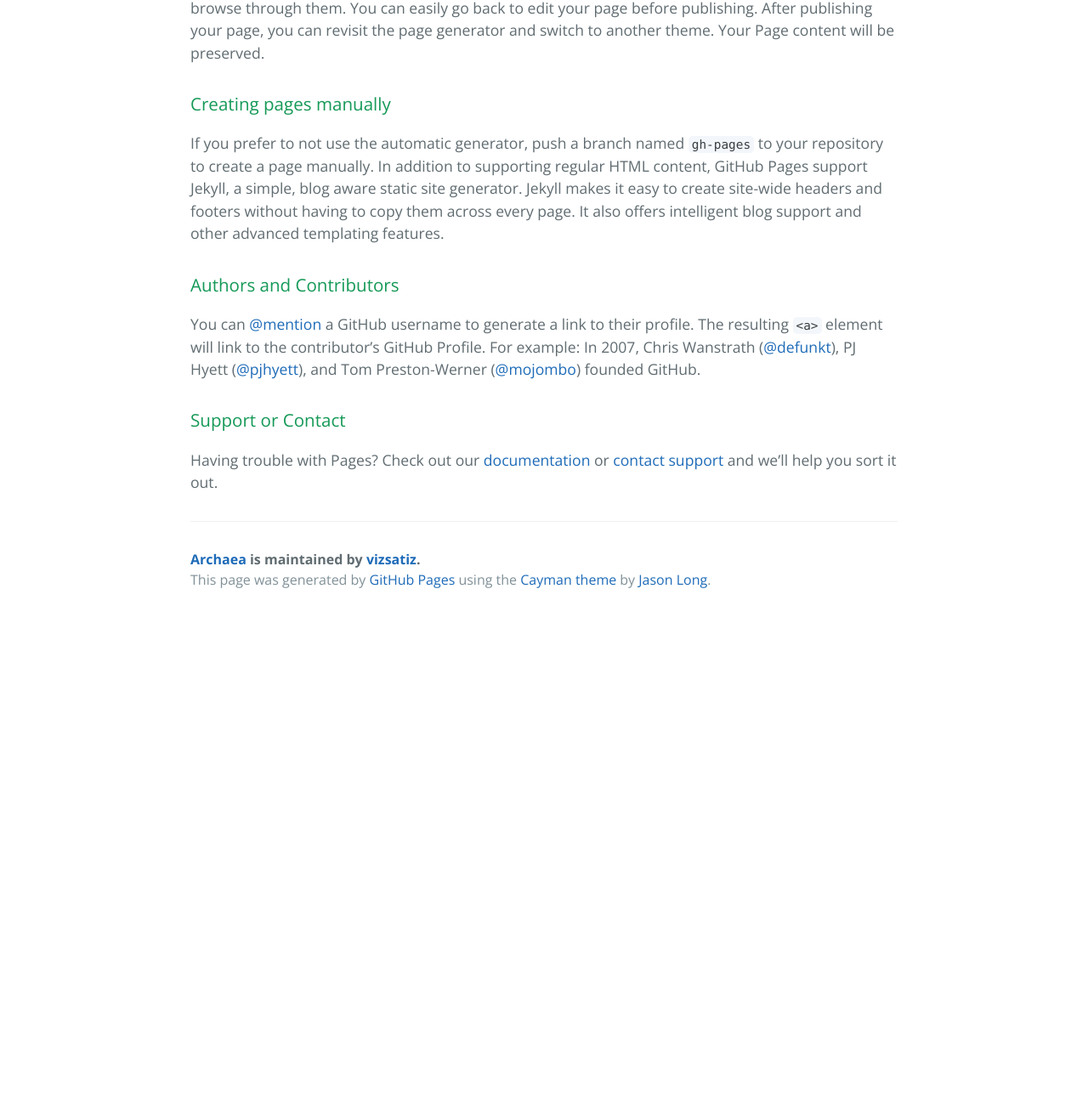
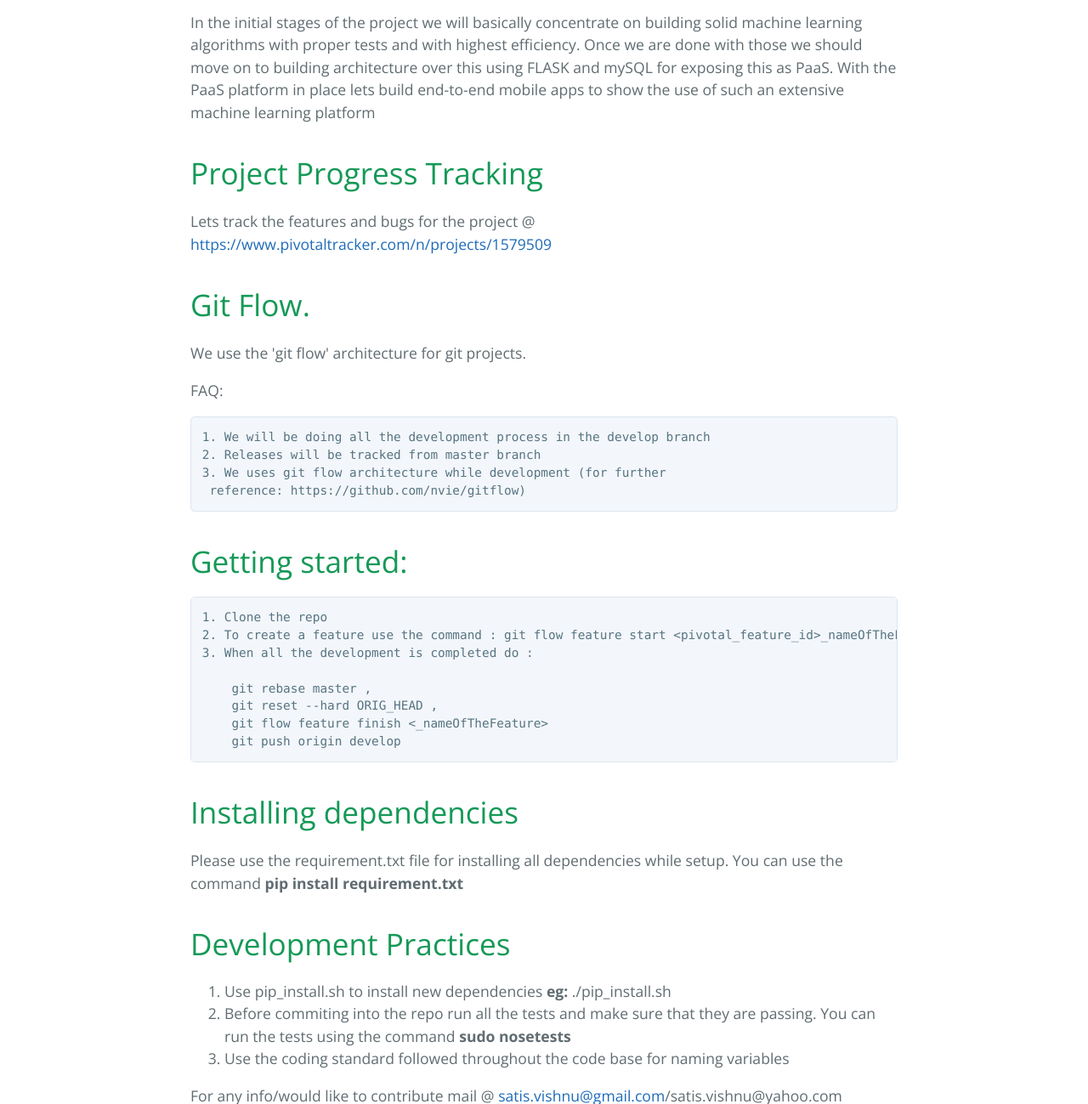
Before and after one commit to vizsatiz/Archaea, a plain HTML site: page index.html in a window 1280 px wide. Shown: the part 680-1979 px from the top of the page at 85% size. Before the commit the page ends 1406 px from the top, so only its background shows below. Drawn offline with nearby package versions, Linux system fonts and the light colour scheme.

```diff
--- a/index.html
+++ b/index.html
@@ -12,37 +12,76 @@
   <body>
     <section class="page-header">
       <h1 class="project-name">Archaea</h1>
-      <h2 class="project-tagline">This project data analysis through machine learning on cloud</h2>
+      <h2 class="project-tagline">Artificial Intellegence on Cloud</h2>
       <a href="https://github.com/vizsatiz/Archaea" class="btn">View on GitHub</a>
       <a href="https://github.com/vizsatiz/Archaea/zipball/master" class="btn">Download .zip</a>
       <a href="https://github.com/vizsatiz/Archaea/tarball/master" class="btn">Download .tar.gz</a>
     </section>
 
     <section class="main-content">
-      <h3>
-<a id="welcome-to-github-pages" class="anchor" href="#welcome-to-github-pages" aria-hidden="true"><span aria-hidden="true" class="octicon octicon-link"></span></a>Welcome to GitHub Pages.</h3>
+      <h1>
+<a id="archaea" class="anchor" href="#archaea" aria-hidden="true"><span aria-hidden="true" class="octicon octicon-link"></span></a>Archaea</h1>
 
-<p>This automatic page generator is the easiest way to create beautiful pages for all of your projects. Author your page content here <a href="https://guides.github.com/features/mastering-markdown/">using GitHub Flavored Markdown</a>, select a template crafted by a designer, and publish. After your page is generated, you can check out the new <code>gh-pages</code> branch locally. If you’re using GitHub Desktop, simply sync your repository and you’ll see the new branch.</p>
+<p>This project data analysis through machine learning on cloud. We basically are building a PaaS for Machine Learning.
+The idea is machine learning hosted as a service and any application developer to bring up API's to use them to train and build
+their own neural networks and other machine learning tools.We will be building mobile SDK's for the same at later point in this project</p>
 
-<h3>
-<a id="designer-templates" class="anchor" href="#designer-templates" aria-hidden="true"><span aria-hidden="true" class="octicon octicon-link"></span></a>Designer Templates</h3>
+<h1>
+<a id="project-vision" class="anchor" href="#project-vision" aria-hidden="true"><span aria-hidden="true" class="octicon octicon-link"></span></a>Project Vision</h1>
 
-<p>We’ve crafted some handsome templates for you to use. Go ahead and click 'Continue to layouts' to browse through them. You can easily go back to edit your page before publishing. After publishing your page, you can revisit the page generator and switch to another theme. Your Page content will be preserved.</p>
+<p>In the initial stages of the project we will basically concentrate on building solid machine learning algorithms with proper tests and
+with highest efficiency. Once we are done with those we should move on to building architecture over this using FLASK and mySQL for exposing
+this as PaaS. With the PaaS platform in place lets build end-to-end mobile apps to show the use of such an extensive machine learning platform</p>
 
-<h3>
-<a id="creating-pages-manually" class="anchor" href="#creating-pages-manually" aria-hidden="true"><span aria-hidden="true" class="octicon octicon-link"></span></a>Creating pages manually</h3>
+<h1>
+<a id="project-progress-tracking" class="anchor" href="#project-progress-tracking" aria-hidden="true"><span aria-hidden="true" class="octicon octicon-link"></span></a>Project Progress Tracking</h1>
 
-<p>If you prefer to not use the automatic generator, push a branch named <code>gh-pages</code> to your repository to create a page manually. In addition to supporting regular HTML content, GitHub Pages support Jekyll, a simple, blog aware static site generator. Jekyll makes it easy to create site-wide headers and footers without having to copy them across every page. It also offers intelligent blog support and other advanced templating features.</p>
+<p>Lets track the features and bugs for the project @ <a href="https://www.pivotaltracker.com/n/projects/1579509">https://www.pivotaltracker.com/n/projects/1579509</a></p>
 
-<h3>
-<a id="authors-and-contributors" class="anchor" href="#authors-and-contributors" aria-hidden="true"><span aria-hidden="true" class="octicon octicon-link"></span></a>Authors and Contributors</h3>
+<h1>
+<a id="git-flow" class="anchor" href="#git-flow" aria-hidden="true"><span aria-hidden="true" class="octicon octicon-link"></span></a>Git Flow.</h1>
 
-<p>You can <a href="https://help.github.com/articles/basic-writing-and-formatting-syntax/#mentioning-users-and-teams" class="user-mention">@mention</a> a GitHub username to generate a link to their profile. The resulting <code>&lt;a&gt;</code> element will link to the contributor’s GitHub Profile. For example: In 2007, Chris Wanstrath (<a href="https://github.com/defunkt" class="user-mention">@defunkt</a>), PJ Hyett (<a href="https://github.com/pjhyett" class="user-mention">@pjhyett</a>), and Tom Preston-Werner (<a href="https://github.com/mojombo" class="user-mention">@mojombo</a>) founded GitHub.</p>
+<p>We use the 'git flow' architecture for git projects.</p>
 
-<h3>
-<a id="support-or-contact" class="anchor" href="#support-or-contact" aria-hidden="true"><span aria-hidden="true" class="octicon octicon-link"></span></a>Support or Contact</h3>
+<p>FAQ:</p>
 
-<p>Having trouble with Pages? Check out our <a href="https://help.github.com/pages">documentation</a> or <a href="https://github.com/contact">contact support</a> and we’ll help you sort it out.</p>
+<pre><code>1. We will be doing all the development process in the develop branch
+2. Releases will be tracked from master branch
+3. We uses git flow architecture while development (for further
+ reference: https://github.com/nvie/gitflow)
+</code></pre>
+
+<h1>
+<a id="getting-started" class="anchor" href="#getting-started" aria-hidden="true"><span aria-hidden="true" class="octicon octicon-link"></span></a>Getting started:</h1>
+
+<pre><code>1. Clone the repo
+2. To create a feature use the command : git flow feature start &lt;pivotal_feature_id&gt;_nameOfTheFeature
+3. When all the development is completed do :
+
+    git rebase master ,
+    git reset --hard ORIG_HEAD ,
+    git flow feature finish &lt;_nameOfTheFeature&gt;
+    git push origin develop
+</code></pre>
+
+<h1>
+<a id="installing-dependencies" class="anchor" href="#installing-dependencies" aria-hidden="true"><span aria-hidden="true" class="octicon octicon-link"></span></a>Installing dependencies</h1>
+
+<p>Please use the requirement.txt file for installing all dependencies while setup.
+You can use the command <strong>pip install requirement.txt</strong></p>
+
+<h1>
+<a id="development-practices" class="anchor" href="#development-practices" aria-hidden="true"><span aria-hidden="true" class="octicon octicon-link"></span></a>Development Practices</h1>
+
+<ol>
+<li>Use pip_install.sh to install new dependencies <strong>eg:</strong> ./pip_install.sh </li>
+<li>Before commiting  into the repo run all the tests and make sure that they are passing. You
+can run the tests using the command <strong>sudo nosetests</strong>
+</li>
+<li>Use the coding standard followed throughout the code base for naming variables</li>
+</ol>
+
+<p>For any info/would like to contribute mail @ <a href="mailto:satis.vishnu@gmail.com">satis.vishnu@gmail.com</a>/satis.vishnu@yahoo.com</p>
 
       <footer class="site-footer">
         <span class="site-footer-owner"><a href="https://github.com/vizsatiz/Archaea">Archaea</a> is maintained by <a href="https://github.com/vizsatiz">vizsatiz</a>.</span>
```
Also changed, not shown: params.json (+2 -2 lines).
